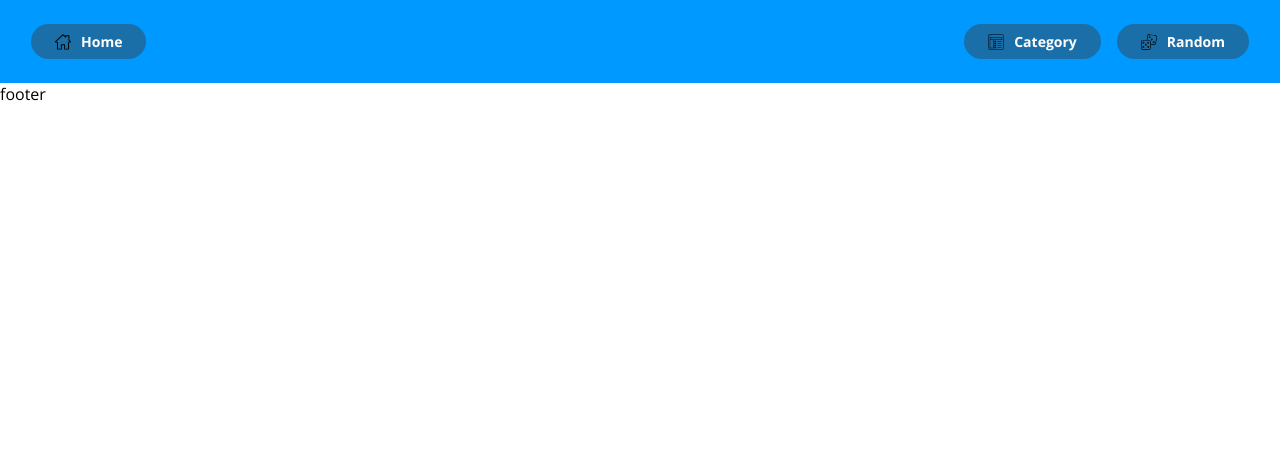
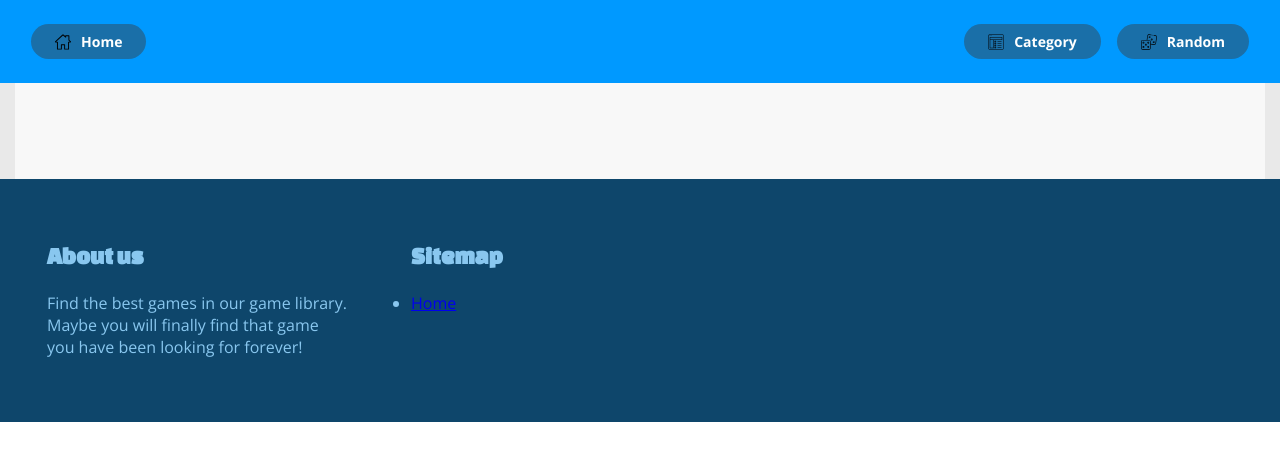
Before and after one commit to StanBankras/dtt-test, a Vue app: page /random in a window 1280 px wide. Shown: the top 460 px of the page. Built offline with nearby package versions, Linux system fonts and the light colour scheme.

Commit message:
Footer almost 100% ready, including sitemap rendering

```diff
--- a/src/App.vue
+++ b/src/App.vue
@@ -1,7 +1,11 @@
 <template>
   <div id="app">
     <app-layout>
-      <router-view/>
+      <main class="content">
+        <div class="container">
+          <router-view/>
+        </div>
+      </main>
     </app-layout>
   </div>
 </template>
@@ -19,6 +23,8 @@ export default Vue.extend({
 </script>
 
 <style lang="scss">
+@import '@/assets/css/main.scss';
+
 *, *::before, *::after {
   padding:0;
   margin: 0;
@@ -35,4 +41,12 @@ h1, h2, h3, h4, h5, h6 {
   margin: 0 auto;
   padding: 0 1rem;
 }
+
+.content {
+  background-color: $grey-dark;
+  > .container {
+    background-color: $grey-light;
+    padding: 3rem 2rem;
+  }
+}
 </style>
--- a/src/components/PageFooter.vue
+++ /dev/null
@@ -1,5 +0,0 @@
-<template>
-  <div>
-    footer
-  </div>
-</template>
--- a/src/components/layout/AppLayout.vue
+++ b/src/components/layout/AppLayout.vue
@@ -9,8 +9,8 @@
 <script lang="ts">
 import Vue from 'vue';
 
-import PageHeader from '@/components/PageHeader.vue';
-import PageFooter from '@/components/PageFooter.vue';
+import PageHeader from '@/components/layout/header/PageHeader.vue';
+import PageFooter from '@/components/layout/footer/PageFooter.vue';
 
 export default Vue.extend({
   components: {
--- /dev/null
+++ b/src/components/layout/footer/FooterSection.vue
@@ -0,0 +1,23 @@
+<template>
+  <div class="footer-section">
+    <h2>{{ title }}</h2>
+    <slot></slot>
+  </div>
+</template>
+
+<script lang="ts">
+import Vue from 'vue';
+export default Vue.extend({
+  props: ['title']
+});
+</script>
+
+<style lang="scss" scoped>
+.footer-section {
+  margin-right: 4rem;
+  max-width: 300px;
+  h2 {
+    margin-bottom: 1.5rem;
+  }
+}
+</style>
--- /dev/null
+++ b/src/components/layout/footer/PageFooter.vue
@@ -0,0 +1,55 @@
+<template>
+  <div id="footer">
+    <footer class="container">
+      <footer-section title="About us">
+        Find the best games in our game library. Maybe you will finally find that game you have been looking for forever!
+      </footer-section>
+      <footer-section title="Sitemap">
+        <ul>
+          <li v-for="(link, index) in links" :key="index">
+            <router-link :to="link.path">{{ link.name }}</router-link>
+          </li>
+        </ul>
+      </footer-section>
+    </footer>
+  </div>
+</template>
+
+<script lang="ts">
+import Vue from 'vue';
+import FooterSection from '@/components/layout/footer/FooterSection';
+
+export default Vue.extend({
+  data() {
+    return {
+      links: []
+    }
+  },
+  components: {
+    FooterSection
+  },
+  created() {
+    this.$router.options.routes.forEach(route => {
+      this.links.push({
+        name: route.name,
+        path: route.path
+      });
+    });
+  }
+});
+</script>
+
+<style lang="scss" scoped>
+@import '@/assets/css/main.scss';
+
+#footer {
+  background-color: $secondary-color;
+  color: lighten($secondary-color, 50%);
+  padding: 4rem 0;
+  footer {
+    padding: 0 2rem;
+    display: flex;
+    flex-wrap: wrap;
+  }
+}
+</style>
```
Also changed, not shown: src/components/layout/header/PageHeader.vue (renamed from src/components/PageHeader.vue).
